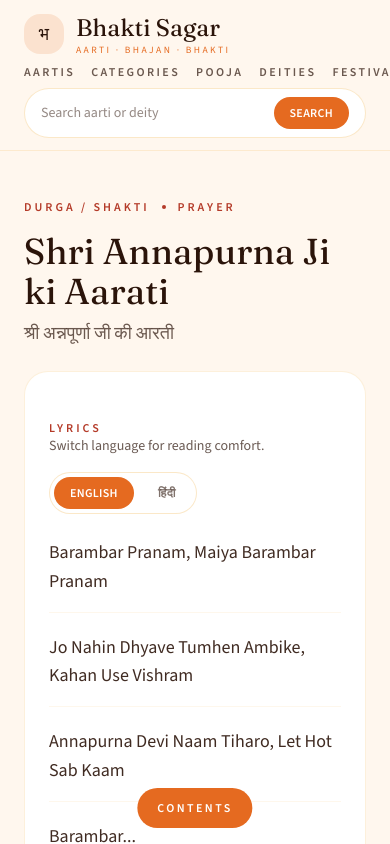
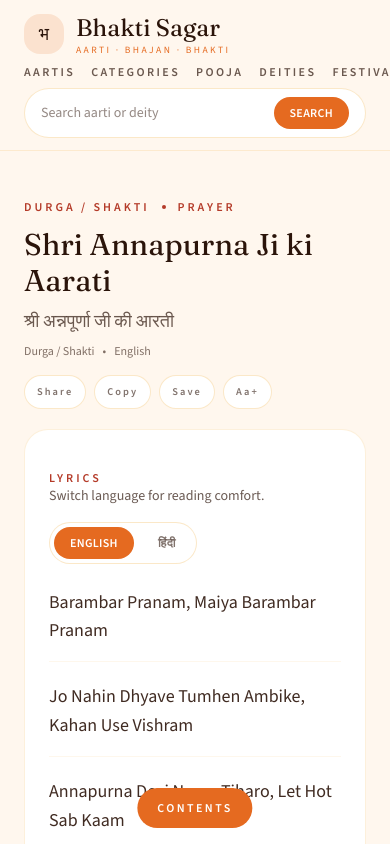
Before and after one commit to madhokanish/bhakti-sagar, a Next.js app: page /aartis/shri-annapurna-ji-ki-aarati in a window 390 px wide. Shown: the top 844 px of the page. Built offline with nearby package versions, Linux system fonts and the light colour scheme.

Commit message:
Mobile-first aarti reading layout inspired by lyrics readers

```diff
--- a/src/app/aartis/[slug]/page.tsx
+++ b/src/app/aartis/[slug]/page.tsx
@@ -5,6 +5,7 @@ import ShareButton from "@/components/ShareButton";
 import PrintButton from "@/components/PrintButton";
 import CopyLinkButton from "@/components/CopyLinkButton";
 import MobileContentsDrawer from "@/components/MobileContentsDrawer";
+import AartiUtilityBar from "@/components/AartiUtilityBar";
 import { getAartiBySlug, getAartis, getAartisByCategory, getCategories } from "@/lib/data";
 import { festivals } from "@/lib/content";
 import { getYouTubeEmbedUrl, getYouTubeId } from "@/lib/youtube";
@@ -119,7 +120,7 @@ export default function AartiDetailPage({ params }: { params: { slug: string } }
 
   return (
     <div className="container py-12">
-      <div className="flex flex-wrap items-center justify-between gap-4 text-xs font-semibold uppercase tracking-[0.25em] text-sagar-rose">
+      <div className="flex flex-wrap items-center justify-between gap-3 text-xs font-semibold uppercase tracking-[0.25em] text-sagar-rose">
         <div className="flex flex-wrap items-center gap-3">
           <span>{category?.name ?? "Aarti"}</span>
           <span className="h-1 w-1 rounded-full bg-sagar-rose" />
@@ -131,15 +132,20 @@ export default function AartiDetailPage({ params }: { params: { slug: string } }
         </div>
       </div>
 
-      <h1 className="mt-4 text-4xl font-serif text-sagar-ink md:text-5xl">{titleDisplay}</h1>
+      <h1 className="mt-3 text-3xl font-serif text-sagar-ink sm:text-4xl md:text-5xl">{titleDisplay}</h1>
       {subtitle && (
         <p className="mt-2 text-lg text-sagar-ink/70">{subtitle}</p>
       )}
-      <p className="mt-2 hidden max-w-2xl text-sm text-sagar-ink/70 sm:block">
-        Sing along with the lyrics and open the meaning panel for a gentle explanation.
-      </p>
+      <div className="mt-2 text-xs text-sagar-ink/60">
+        <span>{category?.name ?? "Aarti"}</span>
+        <span className="mx-2">•</span>
+        <span>{lang === "hi" ? "Hindi" : "English"}</span>
+      </div>
+      <div className="mt-4 lg:hidden">
+        <AartiUtilityBar title={titleDisplay} />
+      </div>
 
-      <div className="mt-6 grid gap-8 lg:grid-cols-[1.25fr_0.75fr] lg:items-start">
+      <div className="mt-5 grid gap-8 lg:grid-cols-[1.25fr_0.75fr] lg:items-start">
         <div className="rounded-3xl border border-sagar-amber/20 bg-white p-6 shadow-none lg:shadow-sagar-card">
           <div className="hidden rounded-2xl border border-sagar-amber/20 bg-sagar-cream/50 p-4 lg:block">
             <p className="text-xs font-semibold uppercase tracking-[0.2em] text-sagar-rose">On this page</p>
--- a/src/app/globals.css
+++ b/src/app/globals.css
@@ -29,6 +29,23 @@ h1, h2, h3, h4 {
   @apply text-2xl md:text-3xl font-serif tracking-tight;
 }
 
+.aarti-lyrics {
+  font-size: 1.125rem;
+  line-height: 1.6;
+}
+
+@media (min-width: 768px) {
+  .aarti-lyrics {
+    font-size: 1.25rem;
+    line-height: 1.7;
+  }
+}
+
+html[data-text-size="large"] .aarti-lyrics {
+  font-size: 1.3rem;
+  line-height: 1.7;
+}
+
 @media print {
   body {
     background: #fff;
--- a/src/components/AartiLyricsPanel.tsx
+++ b/src/components/AartiLyricsPanel.tsx
@@ -44,7 +44,7 @@ export default function AartiLyricsPanel({
   }, [language, englishAvailable, hindiAvailable]);
 
   return (
-    <div className="mt-6 space-y-6 md:max-w-3xl md:mx-auto lg:max-w-none">
+    <div className="mt-4 space-y-6 md:max-w-3xl md:mx-auto lg:max-w-none">
       <div className="flex flex-wrap items-center justify-between gap-4">
         <div>
           <p className="text-xs font-semibold uppercase tracking-[0.25em] text-sagar-rose">Lyrics</p>
@@ -80,7 +80,7 @@ export default function AartiLyricsPanel({
         </div>
       )}
 
-      <div className="space-y-5 text-[1.125rem] leading-[1.6] text-sagar-ink/90 sm:text-lg sm:leading-[1.7] md:text-xl">
+      <div className="space-y-5 text-sagar-ink/90 aarti-lyrics">
         {activeLyrics.map((line, index) => (
           <LineMeaning
             key={`${line}-${index}`}
--- /dev/null
+++ b/src/components/AartiUtilityBar.tsx
@@ -0,0 +1,96 @@
+"use client";
+
+import { useEffect, useMemo, useState } from "react";
+
+export default function AartiUtilityBar({ title }: { title: string }) {
+  const [copied, setCopied] = useState(false);
+  const [saved, setSaved] = useState(false);
+  const [textSize, setTextSize] = useState<"base" | "large">("base");
+
+  useEffect(() => {
+    const key = `bhakti-sagar-bookmark:${title}`;
+    try {
+      setSaved(Boolean(localStorage.getItem(key)));
+    } catch {
+      // ignore
+    }
+  }, [title]);
+
+  useEffect(() => {
+    document.documentElement.dataset.textSize = textSize;
+  }, [textSize]);
+
+  async function handleShare() {
+    const url = typeof window !== "undefined" ? window.location.href : "";
+    if (!url) return;
+    try {
+      if (navigator.share) {
+        await navigator.share({ title, url });
+        return;
+      }
+    } catch {
+      // ignore
+    }
+    try {
+      await navigator.clipboard.writeText(url);
+      setCopied(true);
+      setTimeout(() => setCopied(false), 1500);
+    } catch {
+      // ignore
+    }
+  }
+
+  function handleCopy() {
+    handleShare();
+  }
+
+  function handleBookmark() {
+    const key = `bhakti-sagar-bookmark:${title}`;
+    try {
+      if (saved) {
+        localStorage.removeItem(key);
+        setSaved(false);
+      } else {
+        localStorage.setItem(key, "1");
+        setSaved(true);
+      }
+    } catch {
+      // ignore
+    }
+  }
+
+  const textLabel = useMemo(() => (textSize === "large" ? "Aa−" : "Aa+"), [textSize]);
+
+  return (
+    <div className="flex flex-wrap items-center gap-2 text-[0.65rem] font-semibold uppercase tracking-[0.2em] text-sagar-ink/60">
+      <button
+        type="button"
+        onClick={handleShare}
+        className="rounded-full border border-sagar-amber/30 bg-white px-3 py-2 hover:text-sagar-ink"
+      >
+        {copied ? "Copied" : "Share"}
+      </button>
+      <button
+        type="button"
+        onClick={handleCopy}
+        className="rounded-full border border-sagar-amber/30 bg-white px-3 py-2 hover:text-sagar-ink"
+      >
+        Copy
+      </button>
+      <button
+        type="button"
+        onClick={handleBookmark}
+        className="rounded-full border border-sagar-amber/30 bg-white px-3 py-2 hover:text-sagar-ink"
+      >
+        {saved ? "Saved" : "Save"}
+      </button>
+      <button
+        type="button"
+        onClick={() => setTextSize(textSize === "large" ? "base" : "large")}
+        className="rounded-full border border-sagar-amber/30 bg-white px-3 py-2 hover:text-sagar-ink"
+      >
+        {textLabel}
+      </button>
+    </div>
+  );
+}
```
